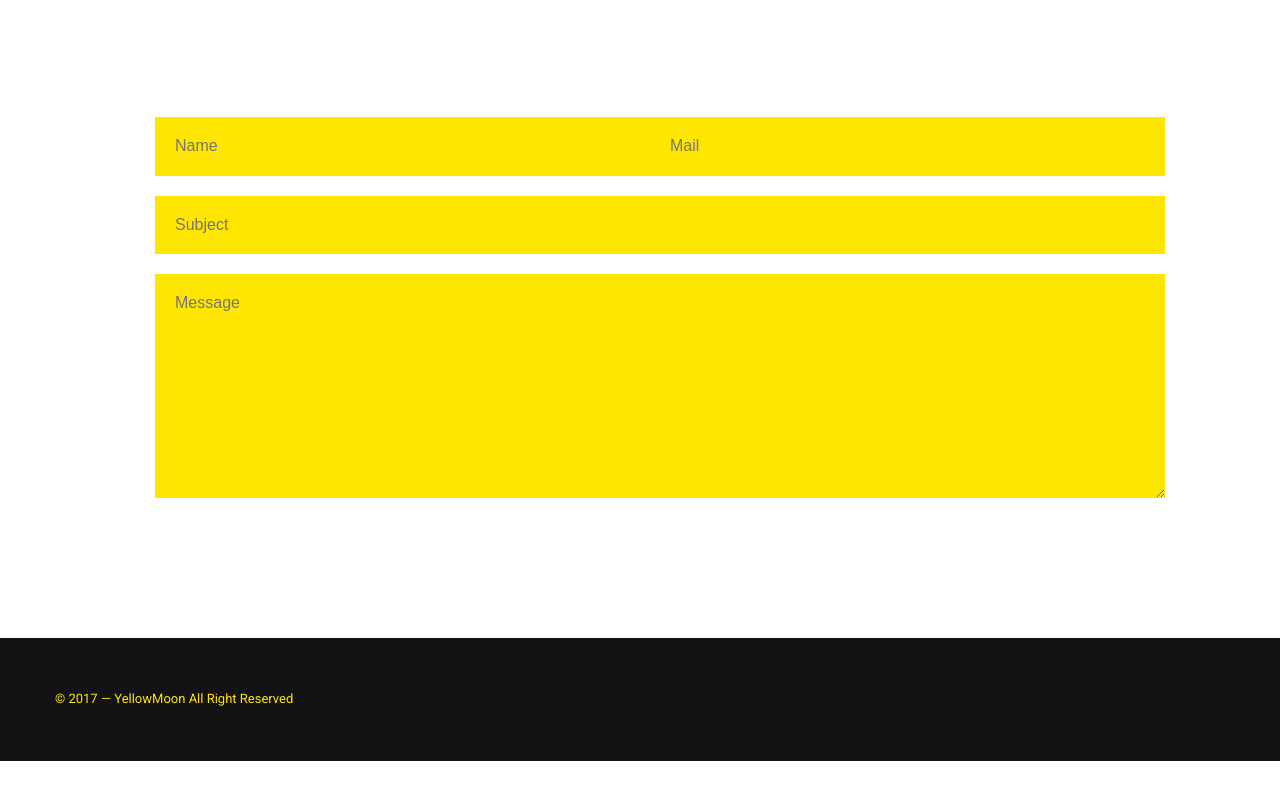
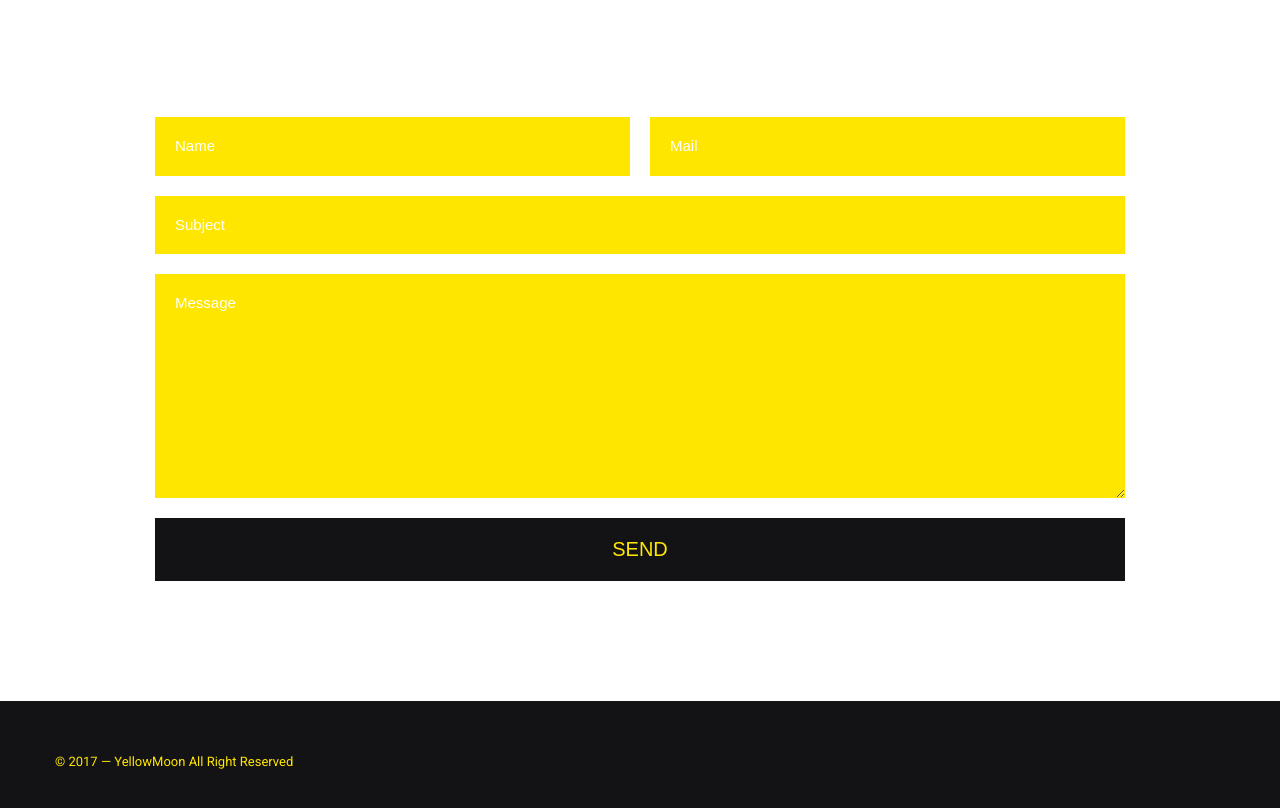
Before and after one commit to Korew/YellowMoon, a plain HTML site: page index.html in a window 1280 px wide. Shown: the part 3287-4095 px from the top of the page. Before the commit the page ends 4048 px from the top, so only its background shows below. Drawn offline with Linux system fonts and the light colour scheme.

Commit message:
contact form

```diff
--- a/index.html
+++ b/index.html
@@ -116,10 +116,19 @@
 				<div class="block-heading text-center text-normal text-uppercase text-black">Contact us</div>
 				<div class="block-description text-center text-normal text-uppercase text-yellow">Sure... We can take some time for chat</div>
 				<div class="form-holder">
-					<div class="form-name"><input type="text" placeholder="Name" class="form text-white"></div>
-					<div class="form-mail"><input type="email" placeholder="Mail" class="form text-white"></div>
-					<div class="form-subject"><input type="text" placeholder="Subject" class="form text-white"></div>
-					<div class="form-text"><textarea name="" id="" placeholder="Message" rows="10" class="form text-white"></textarea></div>
+					<div class="form-name">
+						<input type="text" placeholder="Name" class="form text-white">
+					</div>
+					<div class="form-mail">
+						<input type="email" placeholder="Mail" class="form text-white">
+					</div>
+					<div class="form-subject">
+						<input type="text" placeholder="Subject" class="form text-white">
+					</div>
+					<div class="form-text">
+						<textarea name="" id="" placeholder="Message" rows="10" class="form text-white"></textarea>
+					</div>
+					<input type="button" value="Send" class="form form-submit">
 				</div>
 			</div>
 		</section>
--- a/scss/components/form.scss
+++ b/scss/components/form.scss
@@ -1,10 +1,27 @@
+::-webkit-input-placeholder {
+	color: #fff;
+	font-size: 15px;
+}
+::-moz-placeholder { /* Firefox 19+ */
+	color: #fff;
+	font-size: 15px;
+}
+:-ms-input-placeholder {
+	color: #fff;
+	font-size: 15px;
+}
+:-moz-placeholder { /* Firefox 18- */
+	color: #fff;
+	font-size: 15px;
+}
+
+
 .form {
+	box-sizing: border-box;
 	border: none;
 	background-color: #ffe600;
 	width: 100%;
-	color: white;
 	padding: 20px;
-	margin-bottom: 20px;
 	font-size: 1rem;
 
 	&-holder {
@@ -13,12 +30,42 @@
 		font-size: 0;
 	}
 
-	&-name, &-mail {
-		width: calc(50% - 10px);
+	&-name {
+		box-sizing: border-box;
 		display: inline-block;
+		width: 50%;
+		padding-right: 10px;
+		margin-bottom: 20px;
 	}
 
-	&-name {
-		margin-right: 20px;
+	&-mail {
+		box-sizing: border-box;
+		display: inline-block;
+		width: 50%;
+		padding-left: 10px;
+		margin-bottom: 20px;
+	}
+
+	&-subject {
+		margin-bottom: 20px;
+	}
+
+	&-text {
+		margin-bottom: 20px;
+	}
+
+	&-submit {
+
+		background-color: #131316;
+		color: $textyellow;
+		font-size: 20px;
+		text-transform: uppercase;
+		cursor: pointer;
+		transition: 0.5s;
+
+		&:hover {
+			color: $textwhite;
+			transition: 0.5s;
+		}
 	}
 }
```
Also changed, not shown: css/main.css.
